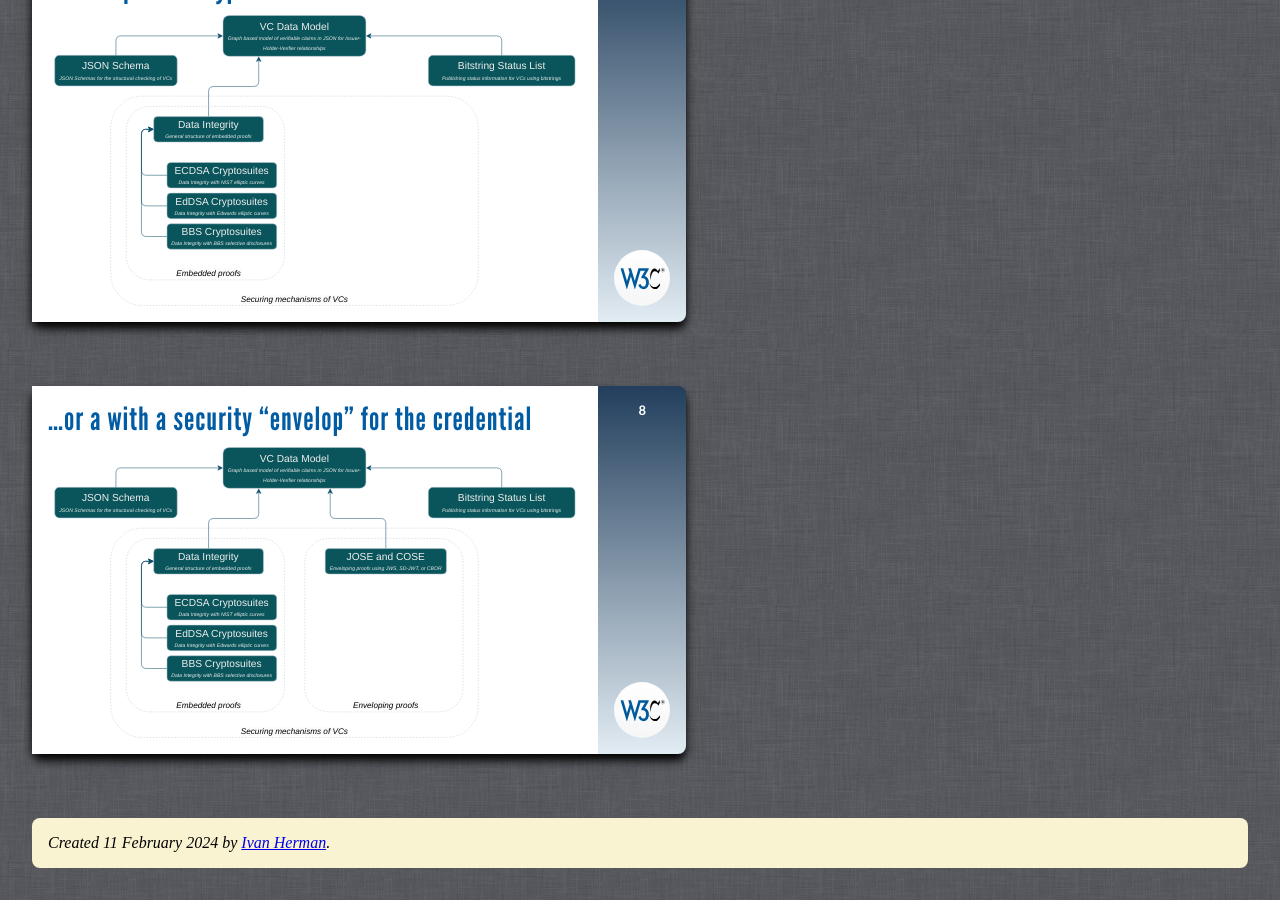
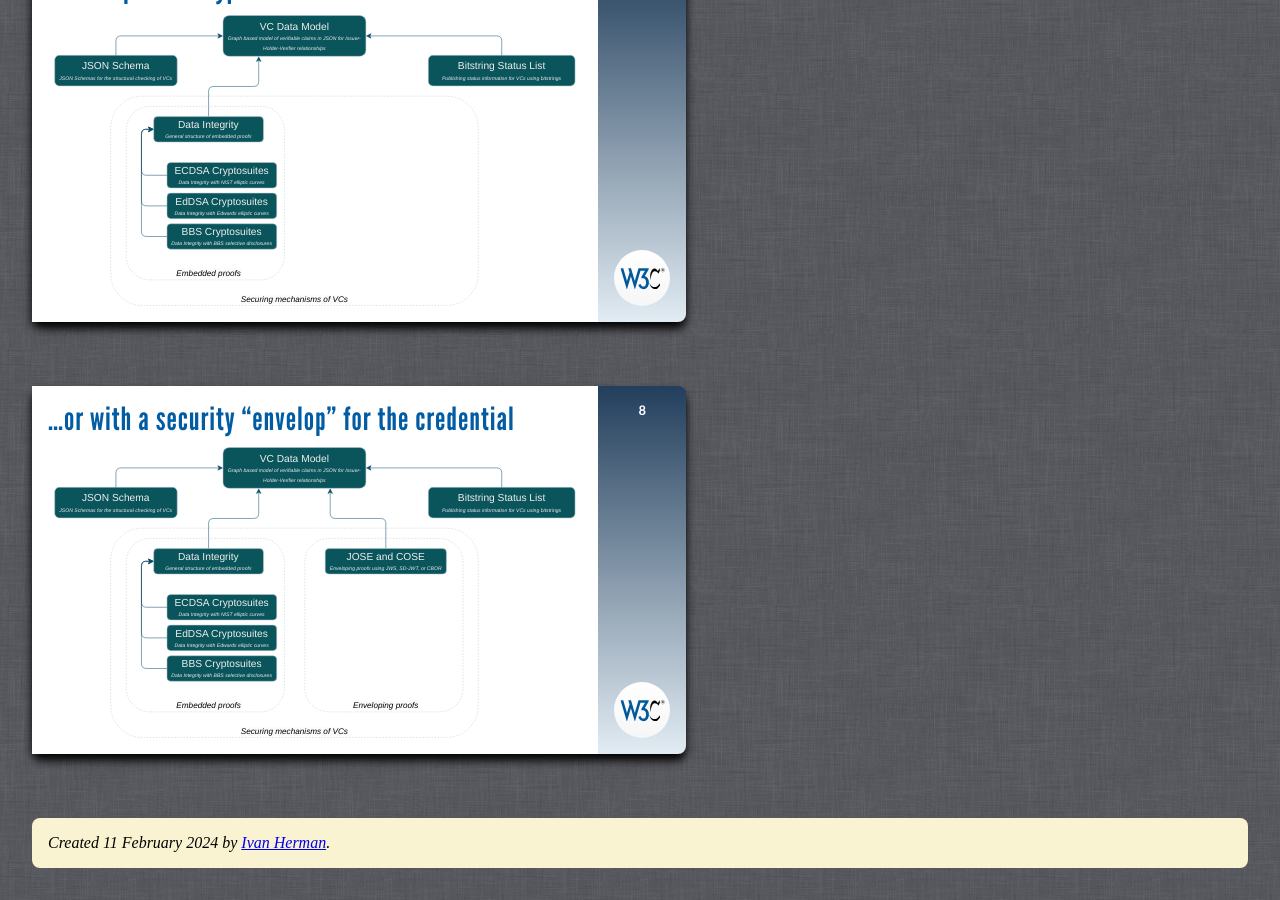
Before and after one commit to w3c/verifiable-credentials, a Jekyll site: the page assets/presentations/VCWG_specifications.html, which Jekyll copies as it is, in a window 1280 px wide and 900 px high, scrolled down 2866 px. Built offline with Jekyll 4.4.1, drawn with Linux system fonts in a browser that asks for light colours.

```diff
--- a/assets/presentations/VCWG_specifications.html
+++ b/assets/presentations/VCWG_specifications.html
@@ -110,7 +110,7 @@
       </object>
     </section>
     <section class="slide">
-      <h2>…or a with a security “envelop” for the credential</h2>
+      <h2>…or with a security “envelop” for the credential</h2>
       <object data="./Tools/Images/7_Jose_Cose.svg" type="image/svg+xml" class="cover">
         A new, delimited area is added to the diagram, labeled as “Enveloping Proofs”, enclosed in the delimited area on
         “Securing Mechanisms of VCs". This new area includes a new box, labeled as ”JOSE and COSE, Enveloping proofs
```
Also changed, not shown: assets/presentations/Tools/Images/5_Data_Integrity.svg, 2 other files.
